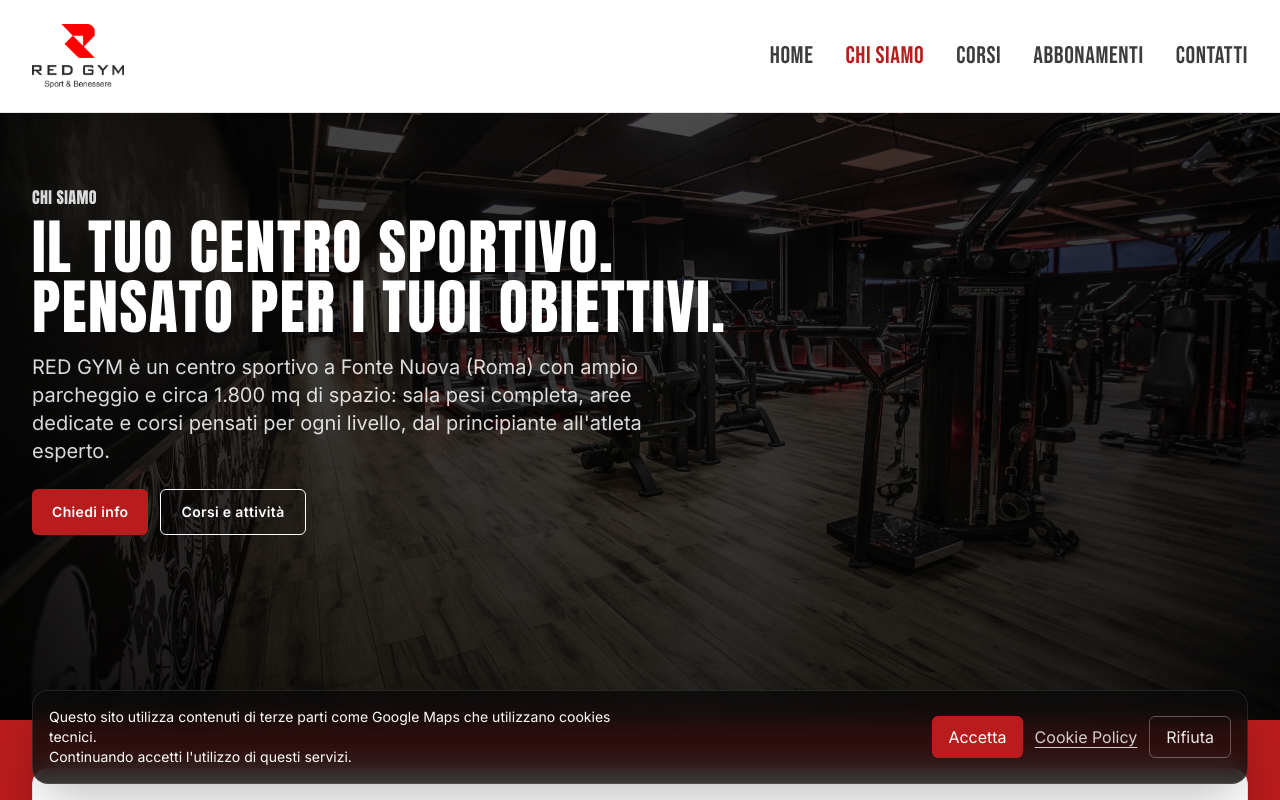
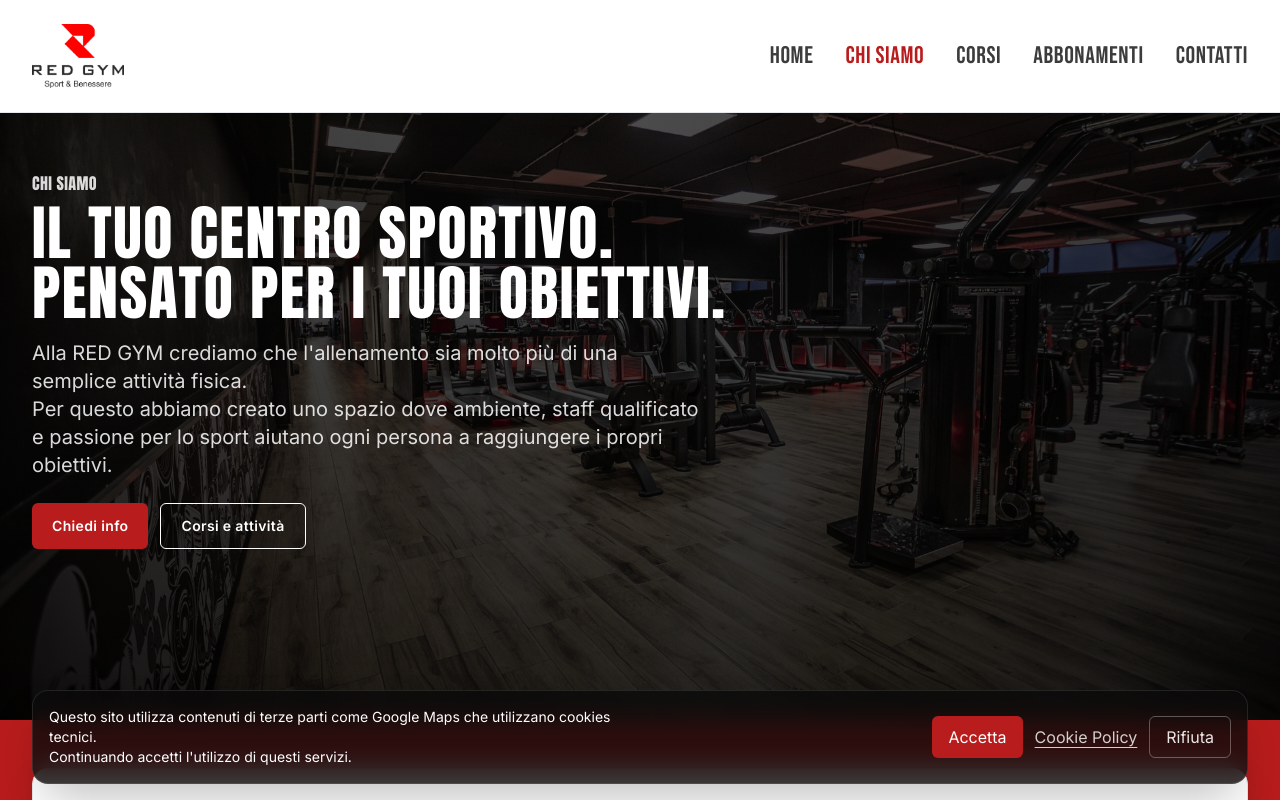
Before and after one commit to alelodato/red-gym, a Next.js app: page /about in a window 1280 px wide. Shown: the top 800 px of the page. Built offline with nearby package versions, Linux system fonts and the light colour scheme.

Commit message:
modificato hero pagina about

```diff
--- a/app/about/page.js
+++ b/app/about/page.js
@@ -20,8 +20,13 @@ function PhotoHeroBand({
       Il tuo centro sportivo. <br /> Pensato per i tuoi obiettivi.
     </>
   ),
-  subtitle =
-  "RED GYM è un centro sportivo a Fonte Nuova (Roma) con ampio parcheggio e circa 1.800 mq di spazio: sala pesi completa, aree dedicate e corsi pensati per ogni livello, dal principiante all'atleta esperto.",
+  subtitle = (
+    <>
+    Alla RED GYM crediamo che l'allenamento sia molto più di una semplice attività fisica.
+    <br />
+    Per questo abbiamo creato uno spazio dove ambiente, staff qualificato e passione per lo sport aiutano ogni persona a raggiungere i propri obiettivi.
+    </>
+  ),
   className = "",
 }) {
 
```
